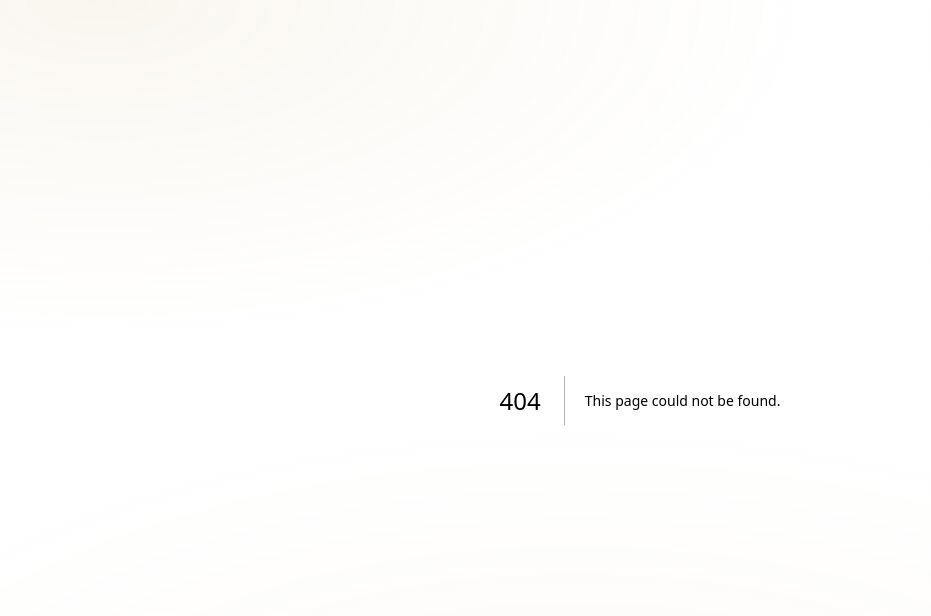
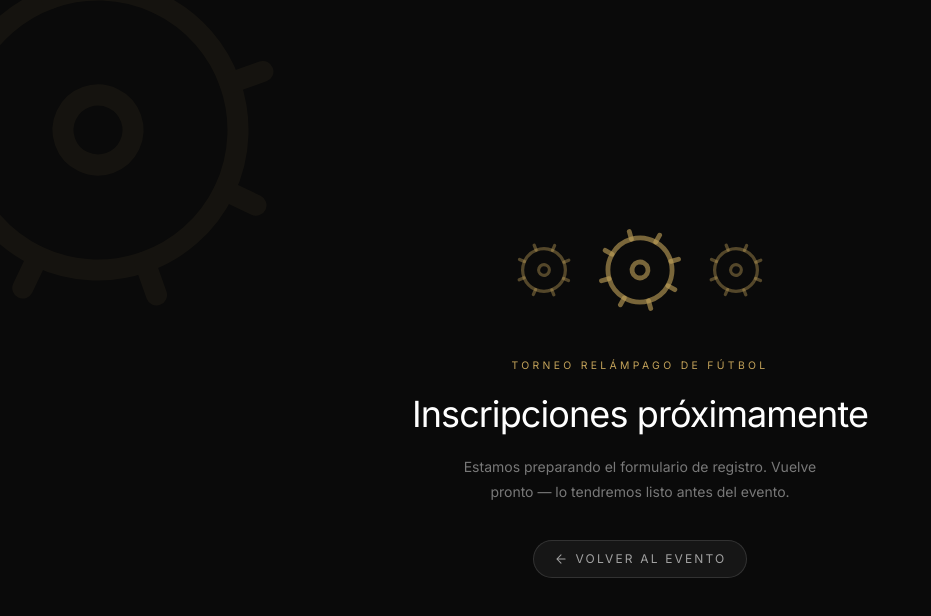
Before and after one commit to Alejandro-ZetaZeta/PROYECTOlduA, a Next.js app in the folder web/: page /activate-uleam/registro-torneo in a window 1280 px wide. Before the commit this address had no page. Shown: the top 616 px of the page, without its empty margins (0-931 px from the left). Built offline with nearby package versions, Linux system fonts and the light colour scheme.

Commit message:
lista de espera para el torneo futbol

```diff
--- a/web/app/events/activate-uleam/components/Timeline.tsx
+++ b/web/app/activate-uleam/components/Timeline.tsx
@@ -2,6 +2,7 @@
 
 import * as React from "react";
 import Image from "next/image";
+import Link from "next/link";
 import { motion, useScroll, useTransform, AnimatePresence } from "framer-motion";
 
 import type { RoadmapStop } from "../content";
@@ -210,7 +211,23 @@ function CardInner({
         </div>
       )}
       {idx === 0 && <SeminarCountdown />}
-      {idx === 1 && <TournamentCountdown />}
+      {idx === 1 && (
+        <>
+          <TournamentCountdown />
+          <div className="mt-4 flex justify-center">
+            <Link
+              href="/activate-uleam/registro-torneo"
+              className="inline-flex items-center gap-2 rounded-full border border-gold/40 bg-gold/10 px-5 py-2 text-xs tracking-[0.18em] text-gold transition-colors hover:bg-gold/20 hover:border-gold/70"
+            >
+              <svg xmlns="http://www.w3.org/2000/svg" viewBox="0 0 24 24" fill="none" stroke="currentColor" strokeWidth={1.8} strokeLinecap="round" strokeLinejoin="round" className="h-3.5 w-3.5">
+                <path d="M11 4H4a2 2 0 0 0-2 2v14a2 2 0 0 0 2 2h14a2 2 0 0 0 2-2v-7" />
+                <path d="M18.5 2.5a2.121 2.121 0 0 1 3 3L12 15l-4 1 1-4 9.5-9.5Z" />
+              </svg>
+              INSCRIBIRME
+            </Link>
+          </div>
+        </>
+      )}
     </div>
   );
 }
--- /dev/null
+++ b/web/app/activate-uleam/registro-torneo/page.tsx
@@ -0,0 +1,84 @@
+"use client";
+
+import Link from "next/link";
+import { motion } from "framer-motion";
+
+function Gear({
+  size,
+  duration,
+  reverse = false,
+  className = "",
+}: {
+  size: number;
+  duration: number;
+  reverse?: boolean;
+  className?: string;
+}) {
+  return (
+    <motion.svg
+      xmlns="http://www.w3.org/2000/svg"
+      width={size}
+      height={size}
+      viewBox="0 0 24 24"
+      fill="none"
+      stroke="currentColor"
+      strokeWidth={1.2}
+      strokeLinecap="round"
+      strokeLinejoin="round"
+      animate={{ rotate: reverse ? -360 : 360 }}
+      transition={{ duration, repeat: Infinity, ease: "linear" }}
+      className={className}
+    >
+      <path d="M12 20a8 8 0 1 0 0-16 8 8 0 0 0 0 16Z" />
+      <path d="M12 14a2 2 0 1 0 0-4 2 2 0 0 0 0 4Z" />
+      <path d="M12 2v2M12 20v2M4.93 4.93l1.41 1.41M17.66 17.66l1.41 1.41M2 12h2M20 12h2M6.34 17.66l-1.41 1.41M19.07 4.93l-1.41 1.41" />
+    </motion.svg>
+  );
+}
+
+export default function RegistroTorneoPage() {
+  return (
+    <div className="relative flex min-h-screen flex-col items-center justify-center overflow-hidden bg-[#0a0a0a] px-6 text-center">
+      {/* Background gears — decorative */}
+      <div className="pointer-events-none absolute inset-0 flex items-center justify-center opacity-[0.06]">
+        <Gear size={420} duration={28} className="text-gold absolute -left-28 -top-20" />
+        <Gear size={280} duration={18} reverse className="text-gold absolute -right-16 top-10" />
+        <Gear size={200} duration={12} className="text-gold absolute -bottom-10 left-1/3" />
+        <Gear size={160} duration={22} reverse className="text-gold absolute bottom-20 right-10" />
+      </div>
+
+      {/* Foreground gears */}
+      <div className="relative mb-10 flex items-center gap-4">
+        <Gear size={64} duration={8} reverse className="text-gold/40" />
+        <Gear size={96} duration={12} className="text-gold/60" />
+        <Gear size={64} duration={8} reverse className="text-gold/40" />
+      </div>
+
+      {/* Message */}
+      <motion.div
+        initial={{ opacity: 0, y: 20 }}
+        animate={{ opacity: 1, y: 0 }}
+        transition={{ duration: 0.6, ease: [0.22, 1, 0.36, 1] }}
+        className="relative flex flex-col items-center gap-5"
+      >
+        <p className="text-[0.65rem] tracking-[0.32em] text-gold">TORNEO RELÁMPAGO DE FÚTBOL</p>
+        <h1 className="font-[var(--font-display)] text-3xl tracking-tight text-white sm:text-4xl">
+          Inscripciones próximamente
+        </h1>
+        <p className="max-w-sm text-sm leading-[1.8] text-white/45">
+          Estamos preparando el formulario de registro. Vuelve pronto — lo tendremos listo antes del evento.
+        </p>
+
+        <Link
+          href="/activate-uleam"
+          className="mt-4 inline-flex items-center gap-2 rounded-full border border-white/12 bg-white/5 px-5 py-2.5 text-xs tracking-[0.18em] text-white/60 transition-colors hover:border-white/25 hover:text-white/90"
+        >
+          <svg xmlns="http://www.w3.org/2000/svg" viewBox="0 0 24 24" fill="none" stroke="currentColor" strokeWidth={1.8} strokeLinecap="round" strokeLinejoin="round" className="h-3.5 w-3.5">
+            <path d="M19 12H5M12 5l-7 7 7 7" />
+          </svg>
+          VOLVER AL EVENTO
+        </Link>
+      </motion.div>
+    </div>
+  );
+}
--- a/web/app/page.tsx
+++ b/web/app/page.tsx
@@ -1,5 +1,5 @@
 import { redirect } from "next/navigation";
 
 export default function Home() {
-  redirect("/events/activate-uleam");
+  redirect("/activate-uleam");
 }
```
Also changed, not shown: web/app/activate-uleam/components/Reveal.tsx (renamed from web/app/events/activate-uleam/components/Reveal.tsx), web/app/activate-uleam/content.ts (renamed from web/app/events/activate-uleam/content.ts), web/app/activate-uleam/page.tsx (renamed from web/app/events/activate-uleam/page.tsx), web/app/activate-uleam/sections/CTA.tsx (renamed from web/app/events/activate-uleam/sections/CTA.tsx), web/app/activate-uleam/sections/Footer.tsx (renamed from web/app/events/activate-uleam/sections/Footer.tsx), web/app/activate-uleam/sections/Hero.tsx (renamed from web/app/events/activate-uleam/sections/Hero.tsx), web/app/activate-uleam/sections/Roadmap.tsx (renamed from web/app/events/activate-uleam/sections/Roadmap.tsx).
